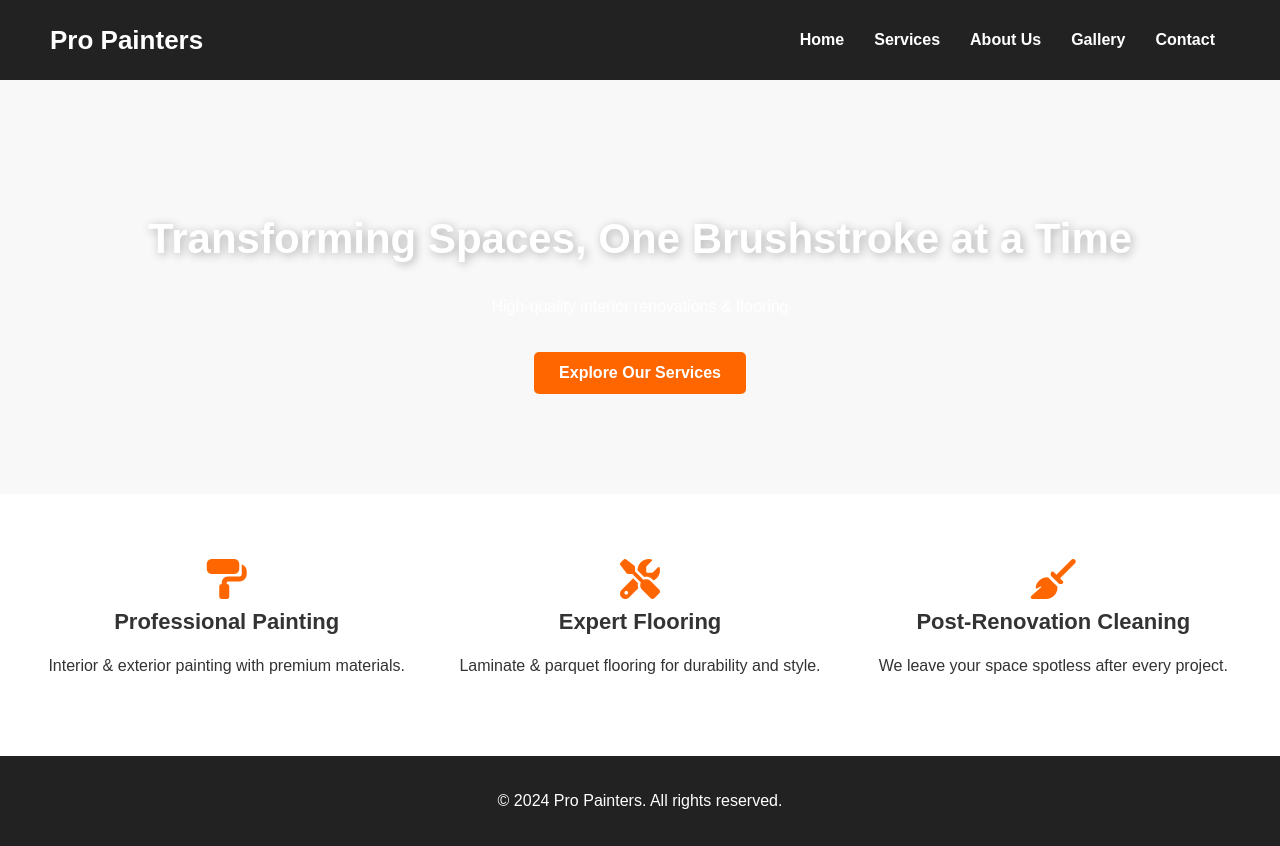
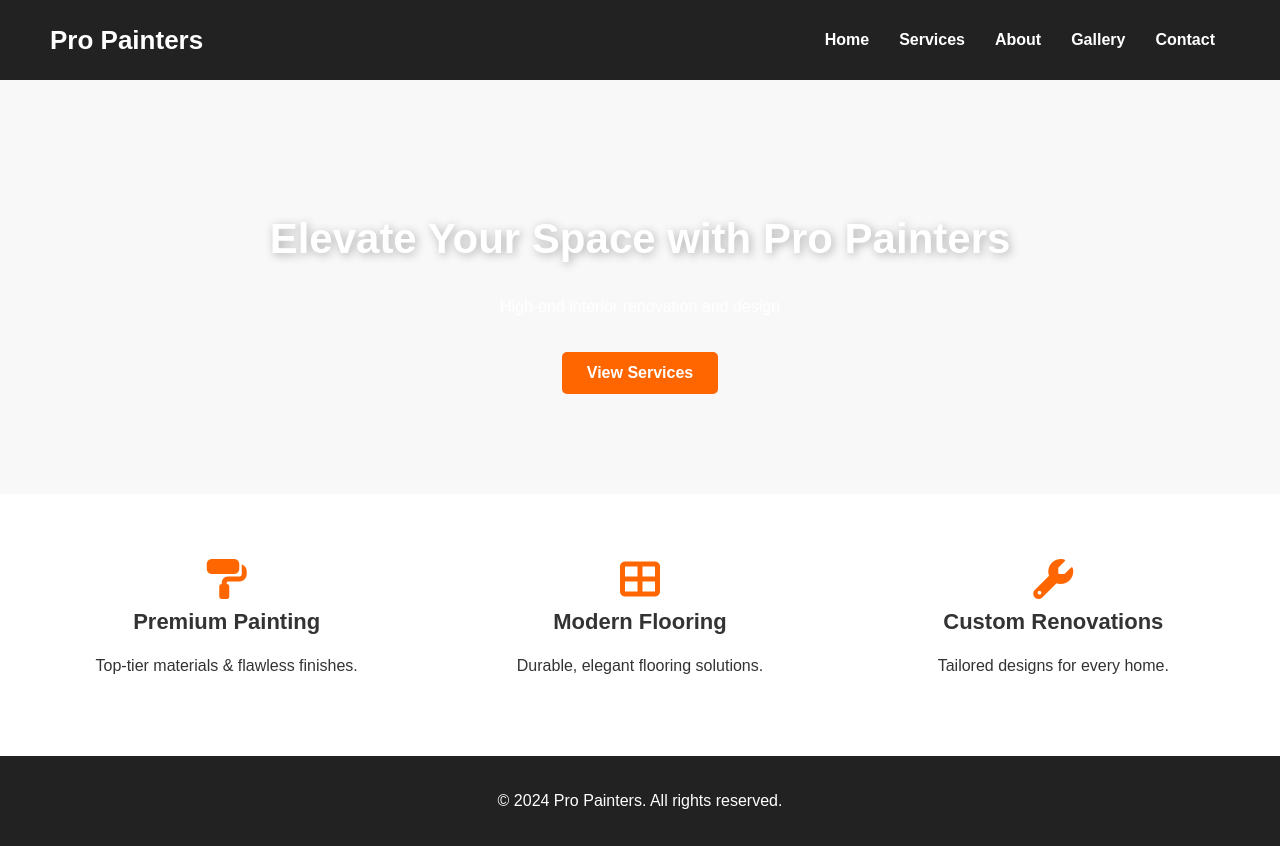
Before and after one commit to JNVDarz/PP, a plain HTML site: page index.html in a window 1280 px wide. Drawn offline with Linux system fonts and the light colour scheme.

Commit message:
Update index.html

```diff
--- a/index.html
+++ b/index.html
@@ -3,7 +3,7 @@
 <head>
     <meta charset="UTF-8">
     <meta name="viewport" content="width=device-width, initial-scale=1.0">
-    <title>Pro Painters - Interior Renovation Experts</title>
+    <title>Pro Painters - Modern Renovation Experts</title>
     <link rel="stylesheet" href="style.css">
     <script src="https://kit.fontawesome.com/a076d05399.js" crossorigin="anonymous"></script>
 </head>
@@ -14,7 +14,7 @@
             <ul class="nav-links">
                 <li><a href="index.html">Home</a></li>
                 <li><a href="services.html">Services</a></li>
-                <li><a href="about.html">About Us</a></li>
+                <li><a href="about.html">About</a></li>
                 <li><a href="gallery.html">Gallery</a></li>
                 <li><a href="contact.html">Contact</a></li>
             </ul>
@@ -22,26 +22,26 @@
     </header>
 
     <section class="hero">
-        <h1>Transforming Spaces, One Brushstroke at a Time</h1>
-        <p>High-quality interior renovations & flooring</p>
-        <a href="services.html" class="btn">Explore Our Services</a>
+        <h1>Elevate Your Space with Pro Painters</h1>
+        <p>High-end interior renovation and design</p>
+        <a href="services.html" class="btn">View Services</a>
     </section>
 
     <section class="features">
         <div class="feature">
             <i class="fas fa-paint-roller"></i>
-            <h3>Professional Painting</h3>
-            <p>Interior & exterior painting with premium materials.</p>
+            <h3>Premium Painting</h3>
+            <p>Top-tier materials & flawless finishes.</p>
         </div>
         <div class="feature">
-            <i class="fas fa-tools"></i>
-            <h3>Expert Flooring</h3>
-            <p>Laminate & parquet flooring for durability and style.</p>
+            <i class="fas fa-th-large"></i>
+            <h3>Modern Flooring</h3>
+            <p>Durable, elegant flooring solutions.</p>
         </div>
         <div class="feature">
-            <i class="fas fa-broom"></i>
-            <h3>Post-Renovation Cleaning</h3>
-            <p>We leave your space spotless after every project.</p>
+            <i class="fas fa-wrench"></i>
+            <h3>Custom Renovations</h3>
+            <p>Tailored designs for every home.</p>
         </div>
     </section>
 
```
